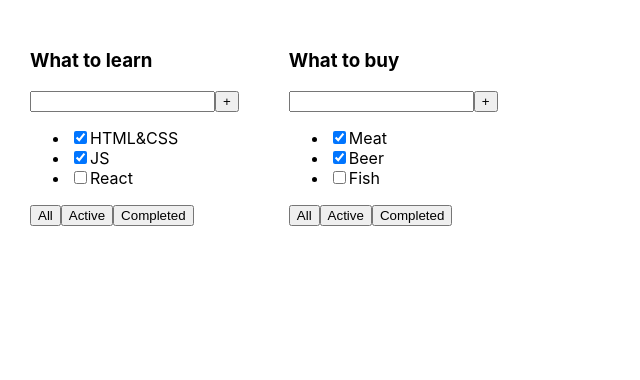
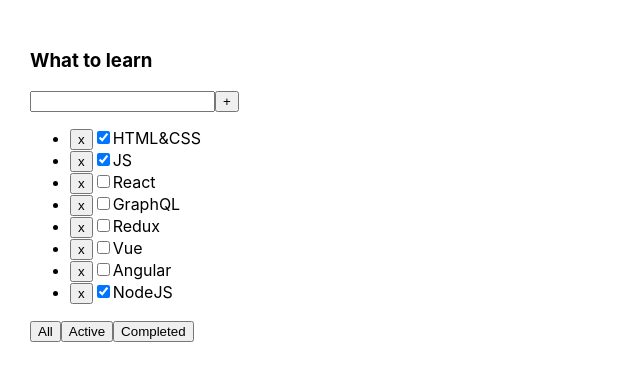
Before and after one commit to aleksandrdemidovich/todo-list, a React (Create React App) app: page / in a window 1280 px wide. Shown: the top 380 px of the page, without its empty margins (0-640 px from the left). Built offline with nearby package versions, Linux system fonts and the light colour scheme.

Commit message:
todoList-mon-2

```diff
--- a/src/App.tsx
+++ b/src/App.tsx
@@ -1,4 +1,4 @@
-import React from 'react';
+import React, {useState} from 'react';
 import './App.css';
 import TodoList from "./TodoList";
 
@@ -9,21 +9,49 @@
     isDone: boolean
 }
 
+export type FilterValueType = 'all' | 'active' | 'completed'
+
 function App() {
-    const tasksOne: Array<TaskType> = [
-        {id: 1, title: 'HTML&CSS' , isDone: true },
-        {id: 2, title: 'JS' , isDone:true },
-        {id: 3, title: 'React' , isDone: false },
-    ]
-    const tasksTwo: Array<TaskType> = [
-        {id: 1, title: 'Meat' , isDone: true },
-        {id: 2, title: 'Beer' , isDone:true },
-        {id: 3, title: 'Fish' , isDone: false },
-    ]
+    //BLL
+    const [tasks, setTasks] = useState<Array<TaskType>>([         //state
+        {id: 1, title: 'HTML&CSS', isDone: true},
+        {id: 2, title: 'JS', isDone: true},
+        {id: 3, title: 'React', isDone: false},
+        {id: 4, title: 'GraphQL', isDone: false},
+        {id: 5, title: 'Redux', isDone: false},
+        {id: 6, title: 'Vue', isDone: false},
+        {id: 7, title: 'Angular', isDone: false},
+        {id: 8, title: 'NodeJS', isDone: true},
+    ])
+    const [filter, setFilter] = useState<string>('all') //active, completed
+
+    const changeTodoListFilter = (filter: FilterValueType) => {
+        setFilter(filter)
+    }
+
+    const removeTask = (taskID: number) => {
+        setTasks(tasks.filter(t => t.id !== taskID))
+        console.log(tasks)
+    }
+
+    let tasksForRender = tasks
+
+    if (filter === "active") {
+        tasksForRender = tasks.filter(t => !t.isDone)
+    }
+    if (filter === "completed") {
+        tasksForRender = tasks.filter(t => t.isDone)
+    }
+
+    //UI
     return (
         <div className="App">
-            <TodoList title={'What to learn'} tasks={tasksOne}/>
-            <TodoList title={'What to buy'} tasks={tasksTwo}/>
+            <TodoList
+                title={'What to learn'}
+                tasks={tasksForRender}
+                removeTask={removeTask}
+                changeTodoListFilter={changeTodoListFilter}
+            />
         </div>
     );
 }
--- a/src/TodoList.tsx
+++ b/src/TodoList.tsx
@@ -1,13 +1,26 @@
 import React from 'react';
-import {TaskType} from "./App";
+import {FilterValueType, TaskType} from "./App";
 
 type TodoListPropsType = {
     title: string
     tasks: Array<TaskType>
+    removeTask: (taskID: number) => void
+    changeTodoListFilter: (filter: FilterValueType) => void
 }
 
 
 function TodoList(props: TodoListPropsType) {
+
+    const tasksList = props.tasks.map(t => {
+        return (
+            <li>
+                <button onClick={() => props.removeTask(t.id)}>x</button>
+                <input type="checkbox" checked={t.isDone}/>
+                <span>{t.title}</span>
+            </li>
+        )
+    })
+
     return (
         <div>
             <h3>{props.title}</h3>
@@ -16,23 +29,12 @@
                 <button>+</button>
             </div>
             <ul>
-                <li>
-                    <input type="checkbox" checked={props.tasks[0].isDone}/>
-                    <span>{props.tasks[0].title}</span>
-                </li>
-                <li>
-                    <input type="checkbox" checked={props.tasks[1].isDone}/>
-                    <span>{props.tasks[1].title}</span>
-                </li>
-                <li>
-                    <input type="checkbox" checked={props.tasks[2].isDone}/>
-                    <span>{props.tasks[2].title}</span>
-                </li>
+                {tasksList}
             </ul>
             <div>
-                <button>All</button>
-                <button>Active</button>
-                <button>Completed</button>
+                <button onClick={() => props.changeTodoListFilter("all")}>All</button>
+                <button onClick={() => props.changeTodoListFilter("active")}>Active</button>
+                <button onClick={() => props.changeTodoListFilter("completed")}>Completed</button>
             </div>
         </div>
 
```
